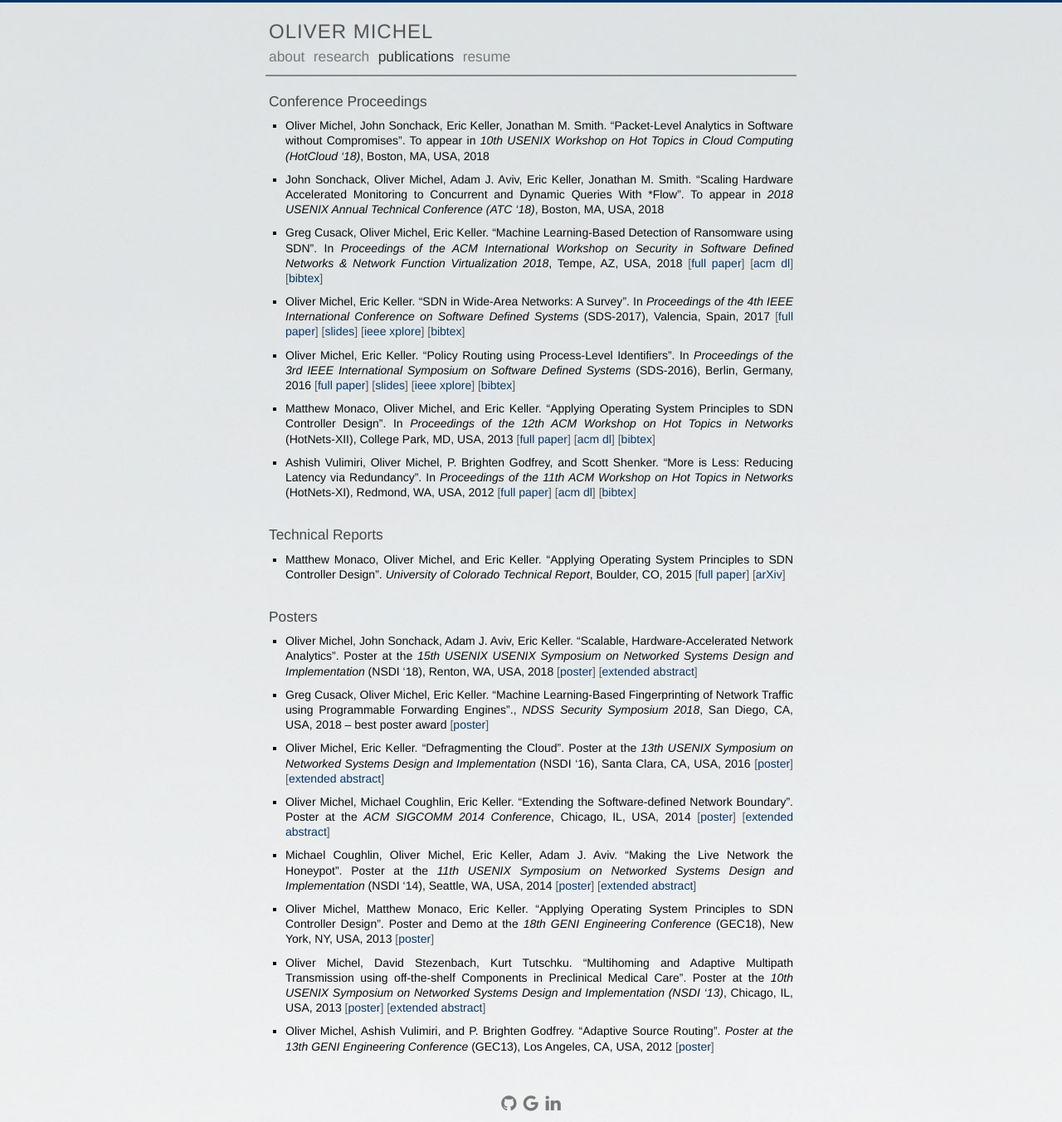
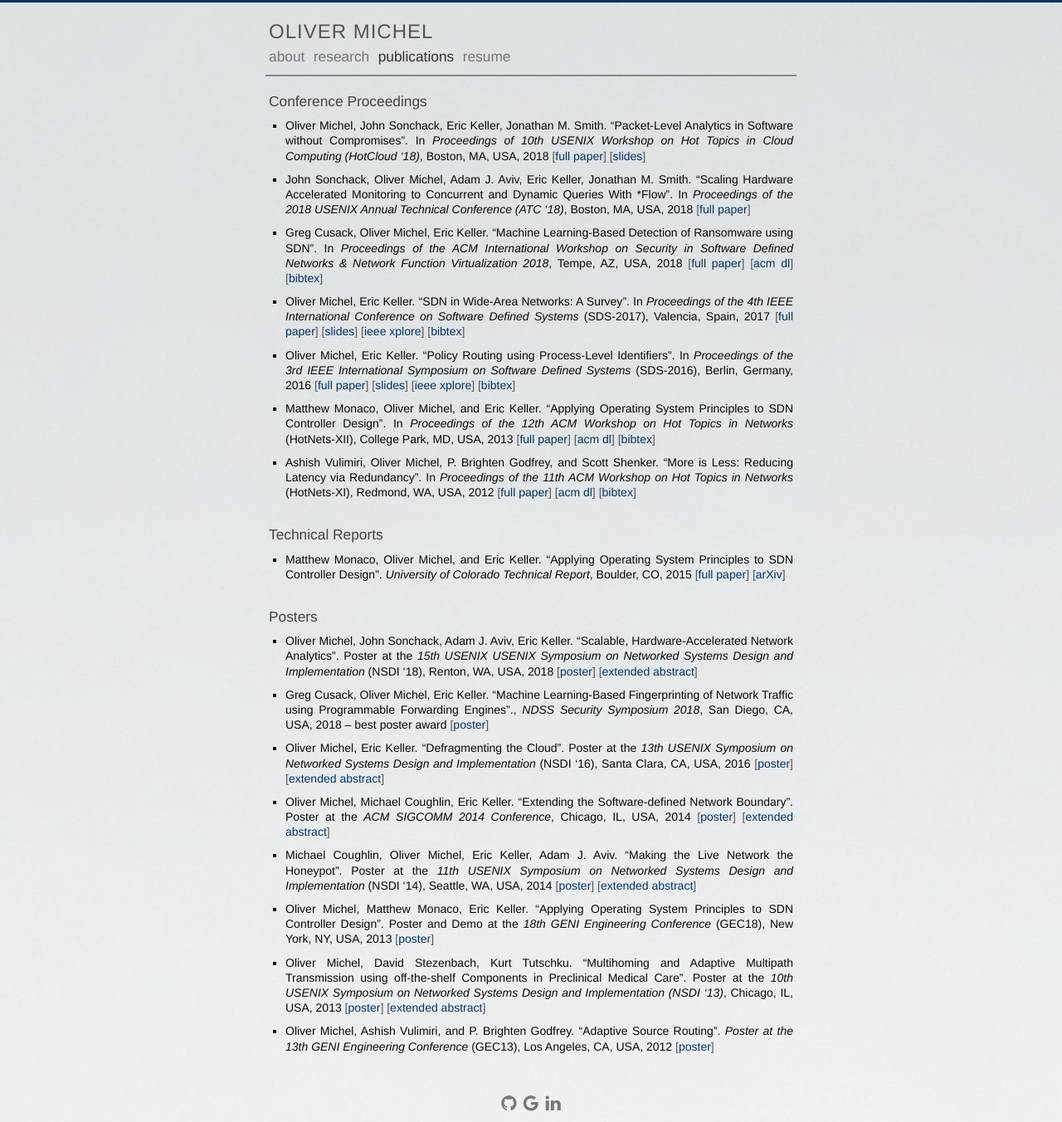
Before and after one commit to olivermichel/olivermichel.github.io, a Jekyll site: the page built from pages/publications.md, in a window 1280 px wide. Shown: the whole page at 83% size. Built offline with Jekyll 4.4.1, drawn with Linux system fonts in a browser that asks for light colours; comment, search, counter and statistics services are not loaded.

Commit message:
add hotcloud and atc 18 publications, update cv

```diff
--- a/pages/publications.md
+++ b/pages/publications.md
@@ -7,11 +7,10 @@ permalink: /publications/
 ## Conference Proceedings
 
 * Oliver Michel, John Sonchack, Eric Keller, Jonathan M. Smith. "**Packet-Level Analytics in
-  Software without Compromises**". To appear in *10th USENIX Workshop on Hot Topics in Cloud
-  Computing (HotCloud '18)*, Boston, MA, USA, 2018
+  Software without Compromises**". In *Proceedings of 10th USENIX Workshop on Hot Topics in Cloud
+  Computing (HotCloud '18)*, Boston, MA, USA, 2018 [full paper](../doc/jetstream-hotcloud18.pdf) [slides](../doc/jetstream-hotcloud18-slides.pdf)
 * John Sonchack, Oliver Michel, Adam J. Aviv, Eric Keller, Jonathan M. Smith. "**Scaling Hardware
-  Accelerated Monitoring to Concurrent and Dynamic Queries With \*Flow**". To appear in *2018 USENIX
-  Annual Technical Conference (ATC '18)*, Boston, MA, USA, 2018
+  Accelerated Monitoring to Concurrent and Dynamic Queries With \*Flow**". In *Proceedings of the 2018 USENIX Annual Technical Conference (ATC '18)*, Boston, MA, USA, 2018 [full paper](../doc/starflow-atc18.pdf)
 * Greg Cusack, Oliver Michel, Eric Keller. "**Machine Learning-Based Detection of Ransomware using
   SDN**". In *Proceedings of the ACM International Workshop on Security in Software Defined
 	Networks & Network Function Virtualization 2018*, Tempe, AZ, USA,
```
Also changed, not shown: Gemfile.lock, 4 other files.
